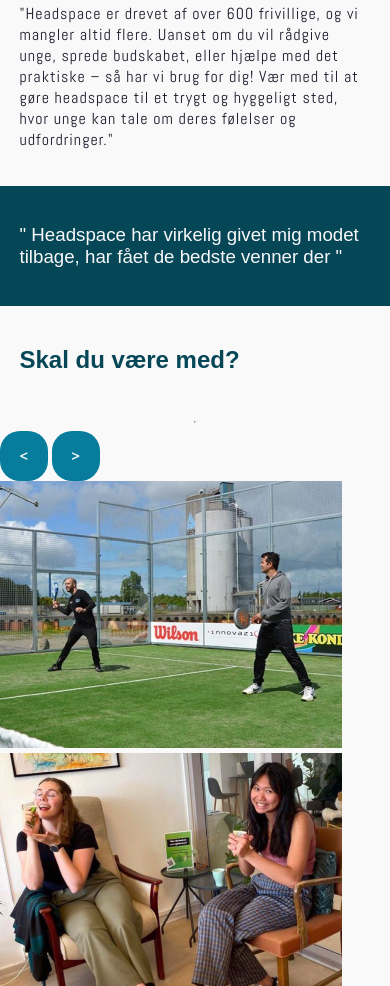
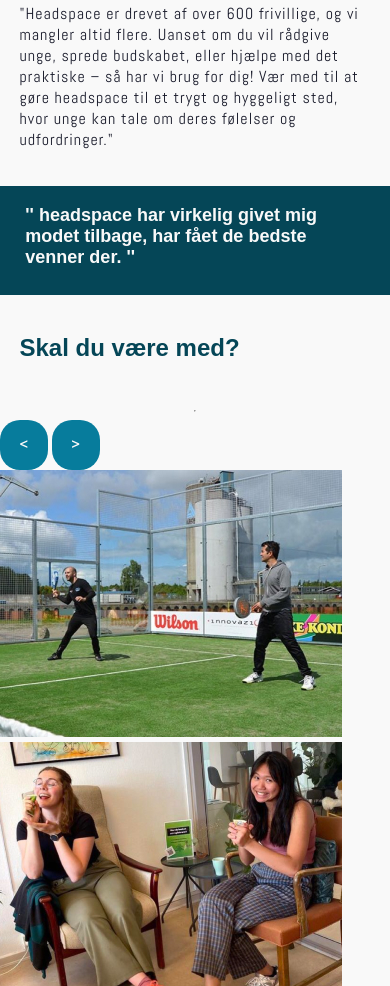
Before and after one commit to SofieKristinasen3/headspace, a plain HTML site: page index.html in a window 390 px wide. Shown: the part 720-1706 px from the top of the page. Drawn offline with Linux system fonts and the light colour scheme; a web font is replaced by a local one.

Commit message:
:D
quotes

```diff
--- a/index.html
+++ b/index.html
@@ -91,11 +91,12 @@
     </section>
 
     <section id="quotes">
-      <h3>
-        " Headspace har virkelig givet mig modet tilbage, har fået de bedste
-        venner der "
-      </h3>
+      <!--qoutes findes i javascripten-->
+      <div id="quote-1" class="quote-container"></div>
+      <div id="quote-2" class="quote-container"></div>
+      <div id="quote-3" class="quote-container"></div>
     </section>
+    <script src="quotes.js"></script>
 
     <section id="gallery">
       <h2>Skal du være med?</h2>
--- a/stylesheet.css
+++ b/stylesheet.css
@@ -222,9 +222,40 @@ font-weight: 500;
     padding: var(--mobile_padding);
 }
 
+
 #quotes{
     padding: var(--mobile_padding);
     background-color: var(--dark_blue);
+    justify-content: space-between;
+    align-items: center;
+    display: flex;
+    flex-wrap: wrap;
+    max-height: 70px;
+}
+
+.quote-container {
+    color: var(--background_white);
+    font-weight: 500;
+    font-family: gabarito, sans-serif;
+    font-weight: 700;
+    font-size: 24px;
+    max-width: 400px;
+    min-height: 100px;
+    margin: 0 60px;
+    flex: 1;
+    transition: opacity 0.7s ease-in-out;
+}
+
+@media (max-width: 600px) {
+    #quotes {
+        flex-direction: column;
+    }
+
+    .quote-container {
+        max-width: 90%;
+        font-size: 18px;
+        margin: auto;
+    }
 }
 
 #gallery{
```
